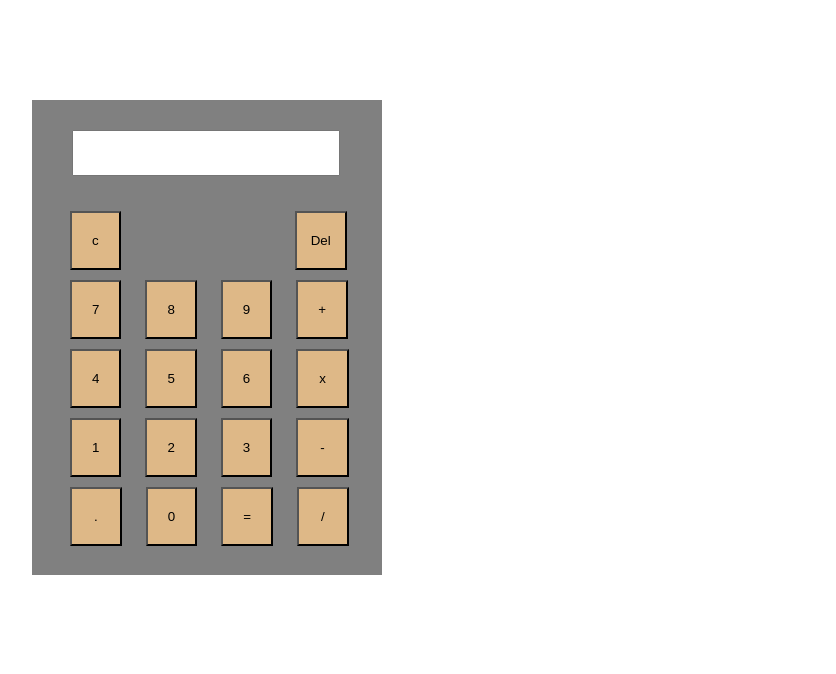
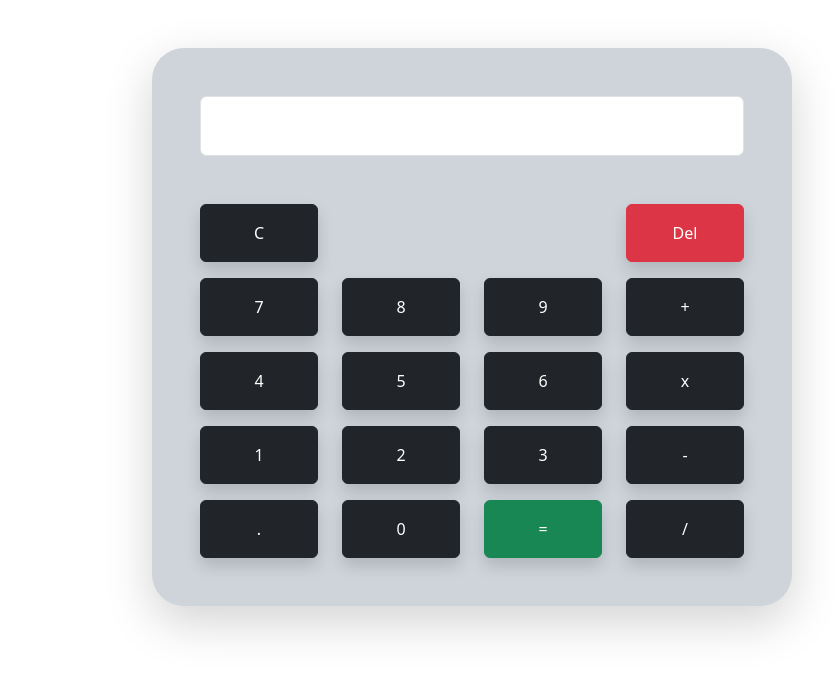
Before and after one commit to BilalMalik0071/Javascript-Dynamic-Calculator, a plain HTML site: page index.html in a window 1280 px wide. Shown: the whole page, without its empty margins (168-1004 px from the left). Drawn offline with nearby package versions, Linux system fonts and the light colour scheme.

Commit message:
third commit

```diff
--- a/Calculator.css
+++ b/Calculator.css
@@ -1,41 +1,15 @@
-.main-div{
-    width: 350px;
-    height: 475px;
-    background:grey;
-    margin-left: 200px;
-    margin-top: 100px;
-   }
-   #inp{
-       width: 260px;
-       height: 40px;
-       margin: 30px 40px;
-       pointer-events: none;
-   }
-   .button1,
-   .button2,
-   .button3,
-   .button4{
-       padding: 20px;
-       margin-left: 20px;
-       background-color: burlywood;
-   }
-   .b1{
-    margin-left: 170px;
-    padding: 20px 14px ;
+.clear,
+.del,
+.plu,
+.mult,
+.min,
+.dot,
+.equal,
+.divi,
+.num{
+    width: 100%;
+}
+#inp{
+    height: 60px;
 
-   }
-
-   .row{
-       padding: 5px 18px;
-   }
-   #button4,
-   #button3{
-       padding: 20px 22px;
-       margin-left: 20px;
-       background-color: burlywood;
-   }
-   #button2{
-       padding: 20px 21px;
-       margin-left: 20px;
-       background-color: burlywood;
-   }
+}
--- /dev/null
+++ b/Calculator.js
@@ -0,0 +1,12 @@
+function para(number) {
+    inp.value+=number
+}
+function clean() {
+    inp.value=""
+}
+function backSpace() {
+    inp.value=inp.value.slice(0,-1)
+}
+function result() {
+    inp.value=eval(inp.value)
+}
--- a/index.html
+++ b/index.html
@@ -4,48 +4,45 @@
     <meta charset="UTF-8">
     <meta name="viewport" content="width=device-width, initial-scale=1.0">
     <title>Calculator</title>
+    <link href="https://cdn.jsdelivr.net/npm/bootstrap@5.3.3/dist/css/bootstrap.min.css" rel="stylesheet" integrity="sha384-QWTKZyjpPEjISv5WaRU9OFeRpok6YctnYmDr5pNlyT2bRjXh0JMhjY6hW+ALEwIH" crossorigin="anonymous">
     <link rel="stylesheet" href="Calculator.css">
-    <link rel="stylesheet" href="https://cdnjs.cloudflare.com/ajax/libs/font-awesome/6.5.1/css/all.min.css" integrity="sha512-DTOQO9RWCH3ppGqcWaEA1BIZOC6xxalwEsw9c2QQeAIftl+Vegovlnee1c9QX4TctnWMn13TZye+giMm8e2LwA==" crossorigin="anonymous" referrerpolicy="no-referrer" />
 </head>
-<body style="margin: 0;">
-
-    <div class="root-div">
-        <div class="main-div">
-            <div class="out-put-div">
-                <input type="text" name="" id="inp">
+<body>
+    <div class="container w-50 bg-dark-subtle p-5 mt-5 rounded-5 shadow-lg">
+        <div class="mb-5">
+            <input type="text" class="form-control" id="inp" readonly>
+        </div>
+        <div class="">
+            <div class="d-flex justify-content-between row mb-3">
+                <div class="col-3"><button onclick="clean()" class="clear btn btn-dark p-3 shadow">C</button></div>
+                <div class="col-3"><button onclick="backSpace()" class="del btn btn-danger p-3 shadow">Del</button></div>
             </div>
-            <div class="buttons-div">
-                <div class="row">
-                    <button class="button1">c</button>
-                    <button class="button1 b1">Del</button>
-                </div>
-                <div class="row">
-                    <button class="button1">7</button>
-                    <button class="button1">8</button>
-                    <button class="button1">9</button>
-                    <button class="button1">+</button>
-                </div>
-                <div class="row">
-                    <button class="button2">4</button>
-                    <button class="button2">5</button>
-                    <button class="button2">6</button>
-                    <button id="button2">x</button>
-                </div>
-                <div class="row">
-                    <button class="button3">1</button>
-                    <button class="button3">2</button>
-                    <button class="button3">3</button>
-                    <button id="button3">-</button>
-                </div>
-                <div class="row">
-                    <button id="button4">.</button>
-                    <button class="button4">0</button>
-                    <button class="button4">=</button>
-                    <button id="button4">/</button>
-                </div>
+            <div class="row mb-3">
+                <div class="col-3"><button onclick="para(7)" class="num btn btn-dark p-3 shadow">7</button></div>
+                <div class="col-3"><button onclick="para(8)" class="num btn btn-dark p-3 shadow">8</button></div>
+                <div class="col-3"><button onclick="para(9)" class="num btn btn-dark p-3 shadow">9</button></div>
+                <div class="col-3"><button onclick="para('+')" class="plu btn btn-dark p-3 shadow">+</button></div>
+            </div>
+            <div class="row mb-3">
+                <div class="col-3"><button onclick="para(4)" class="num btn btn-dark p-3 shadow">4</button></div>
+                <div class="col-3"><button onclick="para(5)" class="num btn btn-dark p-3 shadow">5</button></div>
+                <div class="col-3"><button onclick="para(6)" class="num btn btn-dark p-3 shadow">6</button></div>
+                <div class="col-3"><button onclick="para('*')" class="mult btn btn-dark p-3 shadow">x</button></div>
+            </div>
+            <div class="row mb-3">
+                <div class="col-3"><button onclick="para(1)" class="num btn btn-dark p-3 shadow">1</button></div>
+                <div class="col-3"><button onclick="para(2)" class="num btn btn-dark p-3 shadow">2</button></div>
+                <div class="col-3"><button onclick="para(3)" class="num btn btn-dark p-3 shadow">3</button></div>
+                <div class="col-3"><button onclick="para('-')" class="min btn btn-dark p-3 shadow">-</button></div>
+            </div>
+            <div class="row">
+                <div class="col-3"><button onclick="para('.')" class="dot btn btn-dark p-3 shadow">.</button></div>
+                <div class="col-3"><button onclick="para(0)" class="num btn btn-dark p-3 shadow">0</button></div>
+                <div class="col-3"><button onclick="result()" class="equal btn btn-success p-3 shadow">=</button></div>
+                <div class="col-3"><button onclick="para('/')" class="divi btn btn-dark p-3 shadow">/</button></div>
             </div>
         </div>
     </div>
-
 </body>
+<script src="./Calculator.js"></script>
 </html>
```
